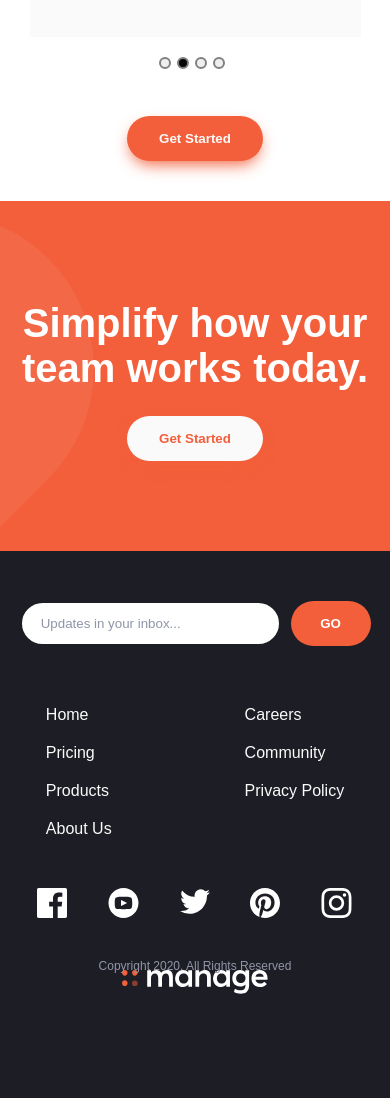
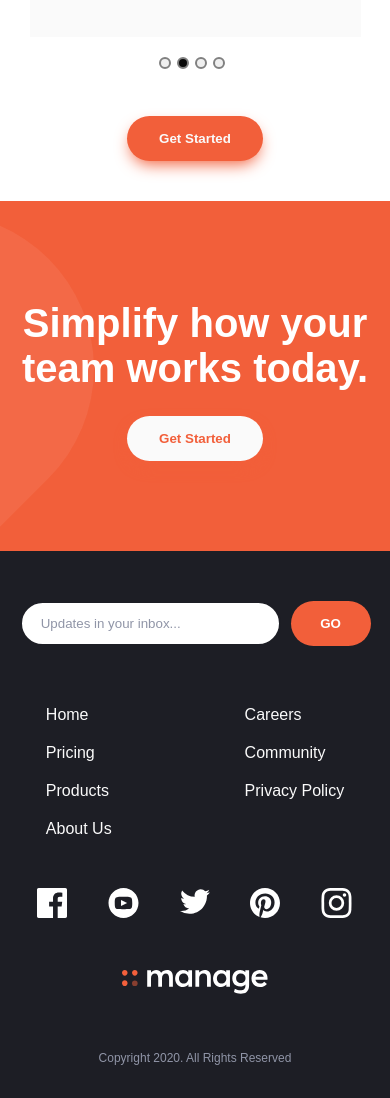
Before and after one commit to filip65/manage-landing-page, a React (Create React App) app: page / in a window 390 px wide. Shown: the part 2088-3186 px from the top of the page. Built offline with nearby package versions, Linux system fonts and the light colour scheme; a web font is replaced by a local one.

Commit message:
fix copyright na mobile  pozicia

```diff
--- a/src/App.scss
+++ b/src/App.scss
@@ -506,7 +506,7 @@ footer {
     text-align: center;
     position: absolute;
     left: 50%;
-    bottom: 1.6rem;
+    bottom: -4.2rem;
     transform: translateX(-50%);
     font-size: 12px;
   }
```
